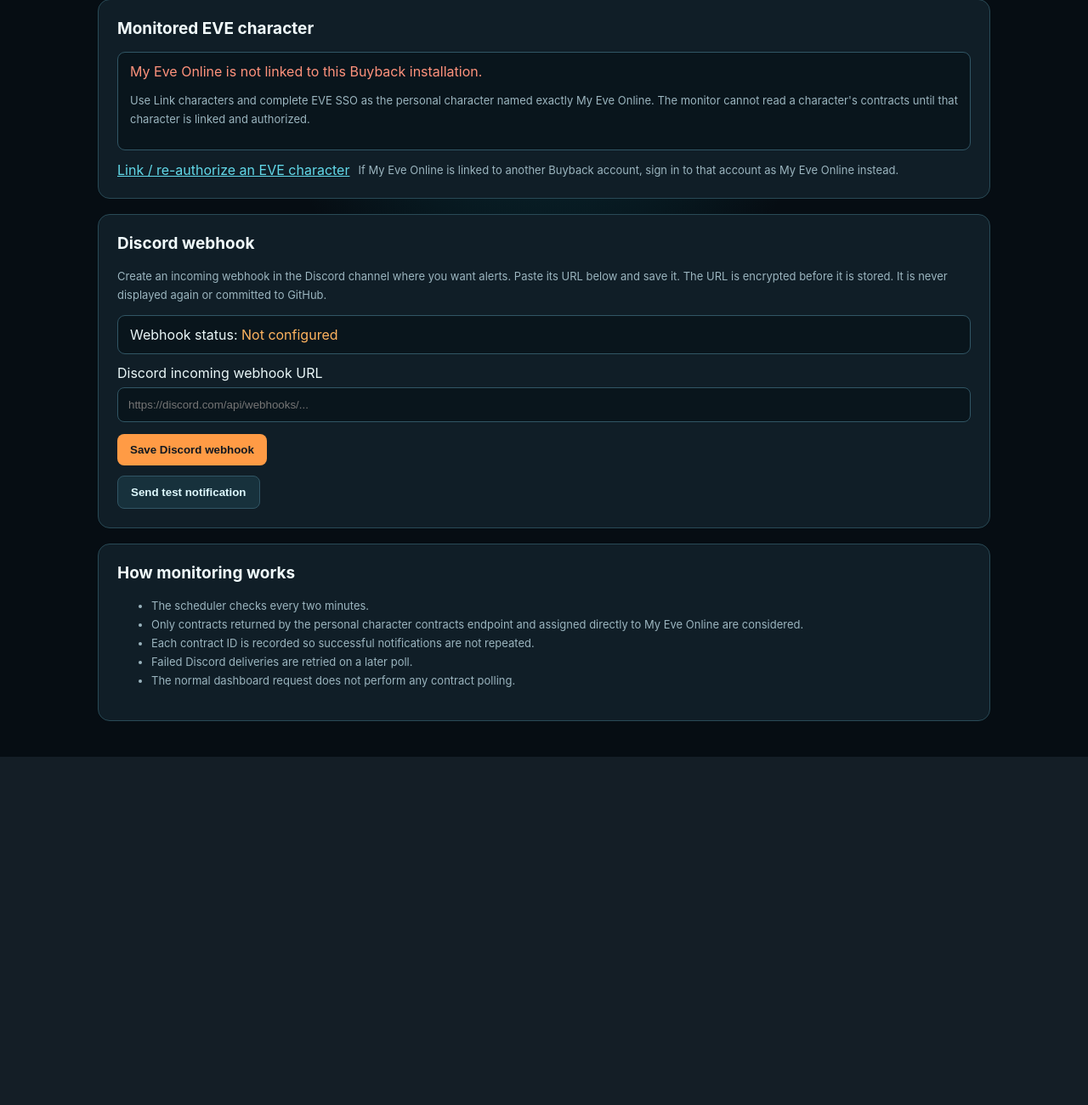
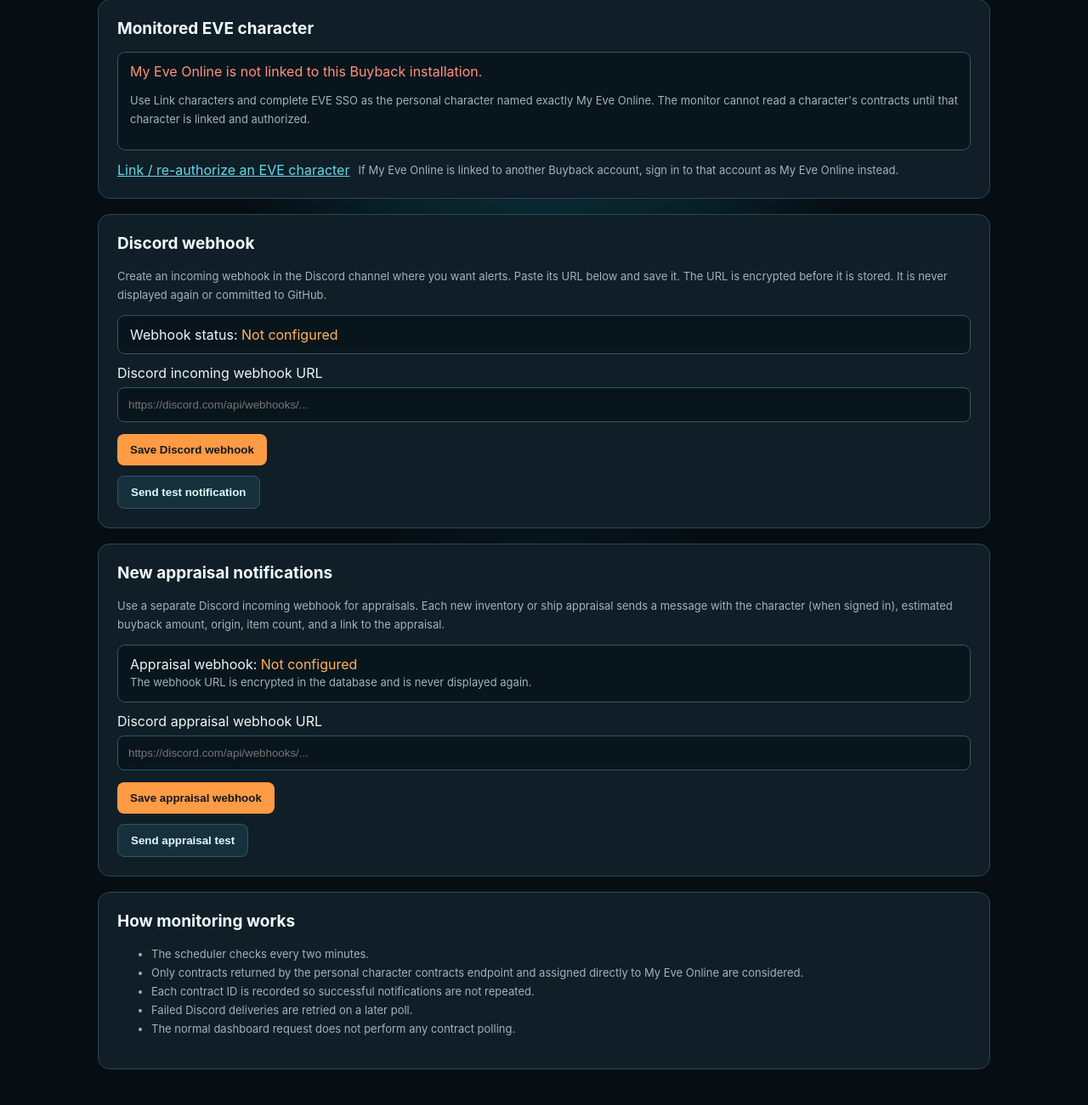
Before and after one commit to bfkerfien/buyback, a Laravel app: page /admin/discord-contract-notifications in a window 1280 px wide. Shown: the part 575-1876 px from the top of the page at 85% size. Before the commit the page ends 1466 px from the top, so only its background shows below. Run offline with Laravel 12, Linux system fonts and the light colour scheme; the visitor is signed in with stand-in values (Sample User, id 1); data that the repository does not hold is empty.

Commit message:
Add appraisal Discord webhook controls

```diff
--- a/resources/views/admin/discord-contract-notifications.blade.php
+++ b/resources/views/admin/discord-contract-notifications.blade.php
@@ -98,6 +98,43 @@
     </section>
 
     <section class="panel">
+        <h2>New appraisal notifications</h2>
+        <p class="muted">Use a separate Discord incoming webhook for appraisals. Each new inventory or ship appraisal sends a message with the character (when signed in), estimated buyback amount, origin, item count, and a link to the appraisal.</p>
+        <div class="status">
+            Appraisal webhook:
+            @if($appraisalWebhookConfigured)
+                <span class="good">Configured</span>
+            @else
+                <span class="warn">Not configured</span>
+            @endif
+            <div class="muted">The webhook URL is encrypted in the database and is never displayed again.</div>
+        </div>
+
+        <form method="post" action="{{ route('admin.discord-contract-notifications.appraisals.save') }}">
+            @csrf
+            <label for="appraisal_webhook_url">Discord appraisal webhook URL</label>
+            <input id="appraisal_webhook_url" name="webhook_url" type="url" autocomplete="off" placeholder="https://discord.com/api/webhooks/..." required>
+            <div class="actions">
+                <button type="submit">Save appraisal webhook</button>
+            </div>
+        </form>
+
+        <div class="actions" style="margin-top:12px">
+            <form method="post" action="{{ route('admin.discord-contract-notifications.appraisals.test') }}">
+                @csrf
+                <button class="secondary" type="submit" @if(!$appraisalWebhookConfigured) disabled @endif>Send appraisal test</button>
+            </form>
+            @if($appraisalWebhookConfigured)
+                <form method="post" action="{{ route('admin.discord-contract-notifications.appraisals.save') }}" onsubmit="return confirm('Disable Discord appraisal notifications?')">
+                    @csrf
+                    <input type="hidden" name="clear_webhook" value="1">
+                    <button class="secondary" type="submit">Disable appraisal alerts</button>
+                </form>
+            @endif
+        </div>
+    </section>
+
+    <section class="panel">
         <h2>How monitoring works</h2>
         <ul class="muted">
             <li>The scheduler checks every two minutes.</li>
```
